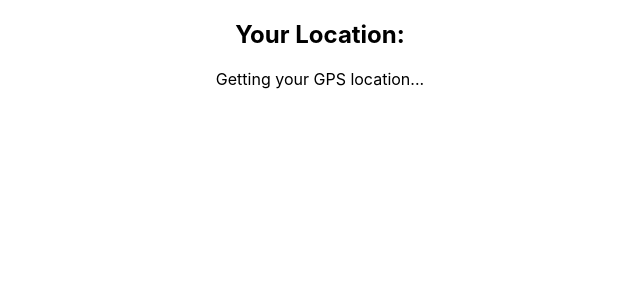
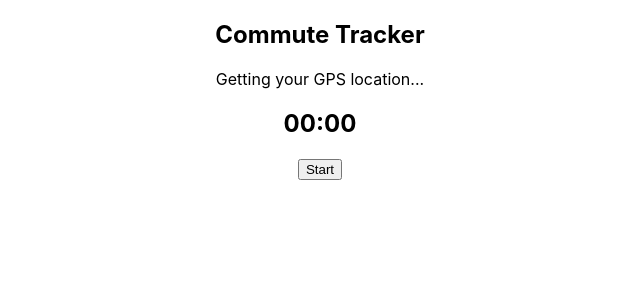
Before and after one commit to calvenable/commute-tracker, a React (Create React App) app: page / in a window 1280 px wide. Shown: the top 300 px of the page, without its empty margins (320-960 px from the left). Built offline with nearby package versions, Linux system fonts and the light colour scheme; no server answers.

Commit message:
Add timer component with button to start/stop

```diff
--- a/package.json
+++ b/package.json
@@ -3,6 +3,7 @@
   "version": "0.1.0",
   "private": true,
   "dependencies": {
+    "@supabase/supabase-js": "^2.95.3",
     "@testing-library/dom": "^10.4.1",
     "@testing-library/jest-dom": "^6.9.1",
     "@testing-library/react": "^16.3.2",
@@ -12,6 +13,7 @@
     "react-dom": "^19.2.4",
     "react-leaflet": "^5.0.0",
     "react-scripts": "5.0.1",
+    "vercel": "^50.15.1",
     "web-vitals": "^2.1.4"
   },
   "scripts": {
--- a/src/App.js
+++ b/src/App.js
@@ -1,12 +1,14 @@
 import './App.css';
 import ExampleMap from './components/ExampleMap';
+import Timer from './components/Timer'
 import "leaflet/dist/leaflet.css";
 
 function App() {
   return (
     <div className="App">
-      <h2>Your Location:</h2>
+      <h2>Commute Tracker</h2>
       <ExampleMap />
+      <Timer />
     </div>
   );
 }
--- /dev/null
+++ b/src/components/Timer.jsx
@@ -0,0 +1,57 @@
+import { useState, useEffect, useRef } from "react";
+
+const STATUS = {
+    pause: 0,
+    running: 1
+  }
+
+export default function ShowTimer() {
+    const [minutes, setMinutes] = useState(0);
+    const [seconds, setSeconds] = useState(0);
+    const [timerState, setTimerState] = useState(STATUS.pause);
+    const intervalRef = useRef();
+
+    const toggleTimer = () => {
+        switch (timerState) {
+            case STATUS.pause:
+                setTimerState(STATUS.running);
+                break;
+            case STATUS.running:
+                setTimerState(STATUS.pause);
+                break;
+            default:
+                break;
+        }
+    }
+
+    useEffect(() => {
+        if(timerState === STATUS.running){
+          intervalRef.current = setInterval(() => {
+            // Add one second to the timer
+            if (seconds < 59) {
+                setSeconds(sec => sec + 1);
+            }
+            else {
+                setSeconds(0);
+                setMinutes(min => min + 1);
+            }
+          }, 1000);
+        } else if(timerState === STATUS.pause && intervalRef.current){
+          clearInterval(intervalRef.current)
+        }
+        return () => {
+          clearInterval(intervalRef.current)
+        };
+      }, [minutes, seconds, timerState]);
+
+    const displayMinutes = minutes < 10 ? `0${minutes}` : minutes;
+    const displaySeconds = seconds < 10 ? `0${seconds}` : seconds;
+    const timerButtonDisplay = timerState === STATUS.running ? "Stop" : "Start";
+
+    return (
+        <div className="timer">
+            <h2>{displayMinutes}:{displaySeconds}</h2>
+            <button className="timer-btn" onClick={toggleTimer}>{timerButtonDisplay}</button>
+        </div>
+    )
+}
--- /dev/null
+++ b/src/utils/supabase.jsx
@@ -0,0 +1,6 @@
+import { createClient } from '@supabase/supabase-js';
+
+export default createClient(
+    process.env.REACT_APP_SUPABASE_URL,
+    process.env.REACT_APP_SUPABASE_ANON_KEY
+)
```
Also changed, not shown: 2 other files (tests, documents, lock files or other folders).
